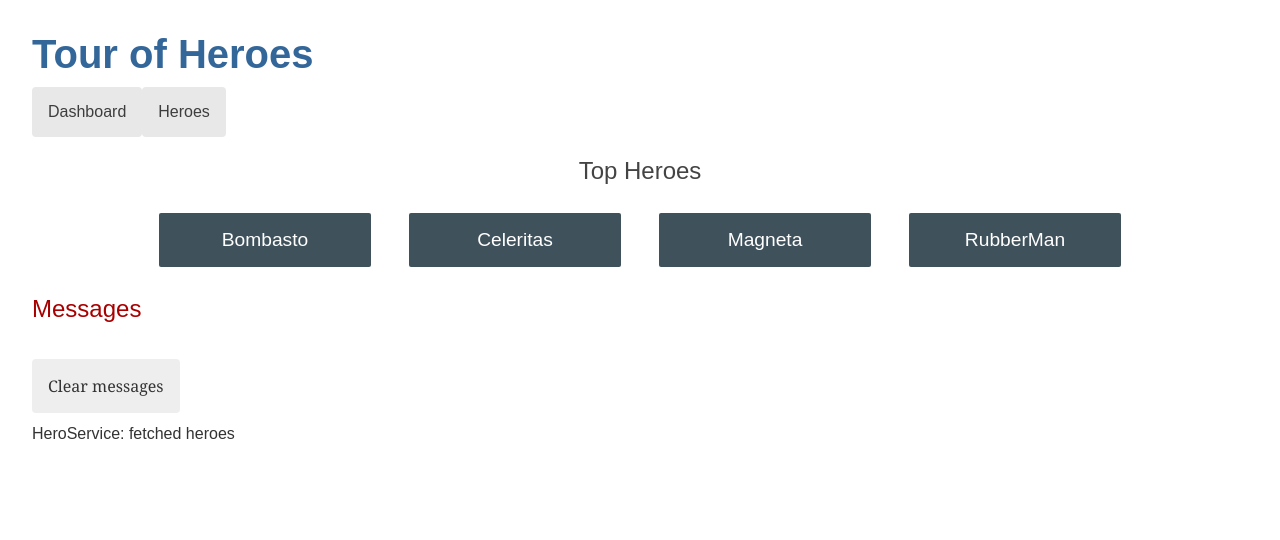
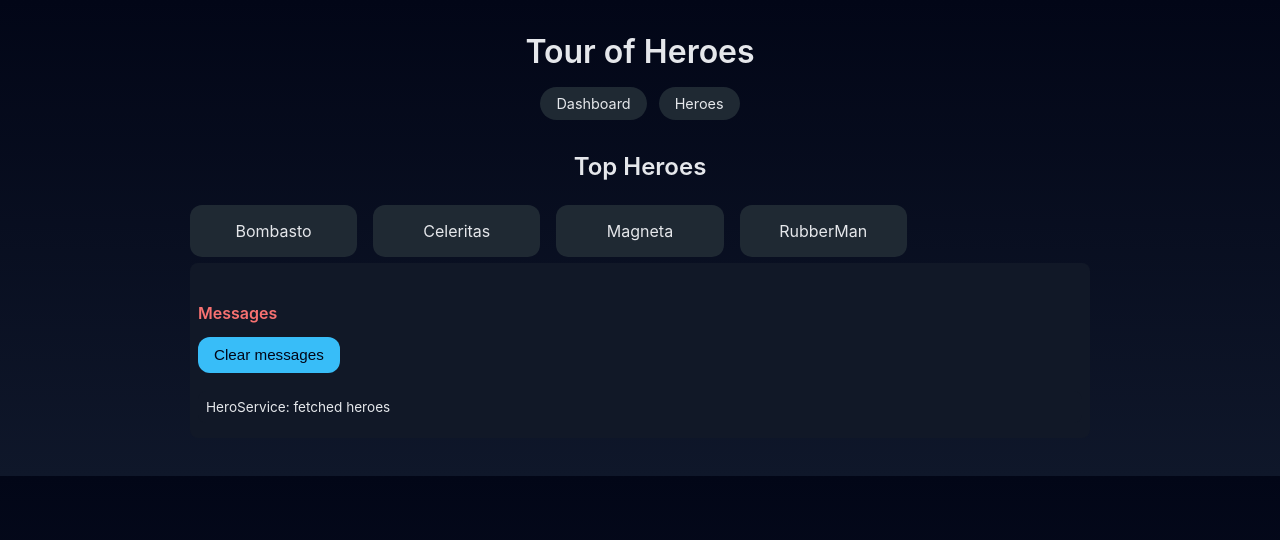
Before and after one commit to davide-muzzi/tour-of-heroes, an Angular app in the folder angular-tour-of-heroes/: page /dashboard in a window 1280 px wide. Shown: the top 540 px of the page. Built offline with nearby package versions, Linux system fonts and the light colour scheme.

Commit message:
change design

```diff
--- a/angular-tour-of-heroes/src/app/app.scss
+++ b/angular-tour-of-heroes/src/app/app.scss
@@ -1,21 +1,32 @@
-/* AppComponent's private CSS styles */
+:host {
+  display: block;
+  max-width: 900px;
+  margin: 0 auto;
+}
+
 h1 {
-  margin-bottom: 0;
+  text-align: center;
+  margin-bottom: 1rem;
 }
+
+nav {
+  display: flex;
+  gap: 0.75rem;
+  justify-content: center;
+  margin-bottom: 2rem;
+}
+
 nav a {
-  padding: 1rem;
   text-decoration: none;
-  margin-top: 10px;
-  display: inline-block;
-  background-color: #e8e8e8;
-  color: #3d3d3d;
-  border-radius: 4px;
+  padding: 0.5rem 1rem;
+  border-radius: 999px;
+  background: var(--card);
+  color: var(--text);
+  font-size: 0.9rem;
+  transition: background 0.15s ease;
 }
 
 nav a:hover {
-  color: white;
-  background-color: #42545c;
+  background: var(--primary);
+  color: #020617;
 }
-nav a:active {
-  background-color: black;
-}
--- a/angular-tour-of-heroes/src/app/dashboard/dashboard.scss
+++ b/angular-tour-of-heroes/src/app/dashboard/dashboard.scss
@@ -1,50 +1,28 @@
-/* DashboardComponent's private CSS styles */
-
 h2 {
   text-align: center;
+  margin-bottom: 1.5rem;
 }
 
 .heroes-menu {
-  padding: 0;
-  margin: auto;
-  max-width: 1000px;
-
-  /* flexbox */
-  display: flex;
-  flex-direction: row;
-  flex-wrap: wrap;
-  justify-content: space-around;
-  align-content: flex-start;
-  align-items: flex-start;
+  display: grid;
+  grid-template-columns: repeat(auto-fill, minmax(140px, 1fr));
+  gap: 1rem;
 }
 
-a {
-  background-color: #3f525c;
-  border-radius: 2px;
+.heroes-menu a {
+  background: var(--card);
+  border-radius: var(--radius);
   padding: 1rem;
-  font-size: 1.2rem;
+  text-align: center;
   text-decoration: none;
-  display: inline-block;
-  color: #fff;
-  text-align: center;
-  width: 100%;
-  min-width: 70px;
-  margin: 0.5rem auto;
-  box-sizing: border-box;
-
-  /* flexbox */
-  order: 0;
-  flex: 0 1 auto;
-  align-self: auto;
+  color: var(--text);
+  transition:
+    transform 0.1s ease,
+    background 0.15s ease;
 }
 
-@media (min-width: 600px) {
-  a {
-    width: 18%;
-    box-sizing: content-box;
-  }
+.heroes-menu a:hover {
+  background: var(--primary);
+  color: #020617;
+  transform: translateY(-2px);
 }
-
-a:hover {
-  background-color: #000;
-}
--- a/angular-tour-of-heroes/src/app/hero-detail/hero-detail.scss
+++ b/angular-tour-of-heroes/src/app/hero-detail/hero-detail.scss
@@ -1,24 +1,18 @@
-/* HeroDetailComponent's private CSS styles */
+h2 {
+  margin-bottom: 1rem;
+}
+
+.hero-name-field {
+  margin: 0.75rem 0;
+}
+
 label {
-  color: #435960;
-  font-weight: bold;
+  display: block;
+  margin-bottom: 0.25rem;
+  color: var(--muted);
+  font-size: 0.85rem;
 }
-input {
-  font-size: 1em;
-  padding: 0.5rem;
+
+button {
+  margin-top: 1rem;
 }
-button {
-  margin-top: 20px;
-  background-color: #eee;
-  padding: 1rem;
-  border-radius: 4px;
-  font-size: 1rem;
-}
-button:hover {
-  background-color: #cfd8dc;
-}
-button:disabled {
-  background-color: #eee;
-  color: #ccc;
-  cursor: auto;
-}
--- a/angular-tour-of-heroes/src/app/heroes/heroes.scss
+++ b/angular-tour-of-heroes/src/app/heroes/heroes.scss
@@ -1,54 +1,33 @@
-/* HeroesComponent's private CSS styles */
 .heroes {
-  margin: 0 0 2em 0;
-  list-style-type: none;
+  list-style: none;
   padding: 0;
-  width: 15em;
-}
-.heroes li {
-  position: relative;
-  cursor: pointer;
+  max-width: 400px;
+  margin: 0 auto;
 }
 
-.heroes li:hover {
-  left: 0.1em;
+.heroes li {
+  margin-bottom: 0.5rem;
 }
 
 .heroes a {
-  color: #333;
+  display: flex;
+  align-items: center;
+  background: var(--card);
+  border-radius: var(--radius);
+  padding: 0.6rem;
   text-decoration: none;
-  background-color: #eee;
-  margin: 0.5em;
-  padding: 0.3em 0;
-  height: 1.6em;
-  border-radius: 4px;
-  display: block;
-  width: 100%;
+  color: var(--text);
 }
 
 .heroes a:hover {
-  color: #2c3a41;
-  background-color: #e6e6e6;
+  background: #334155;
 }
 
-.heroes a:active {
-  background-color: #525252;
-  color: #fafafa;
+.badge {
+  background: var(--primary);
+  color: #020617;
+  border-radius: 8px;
+  padding: 0.25rem 0.5rem;
+  margin-right: 0.6rem;
+  font-size: 0.75rem;
 }
-
-.heroes .badge {
-  display: inline-block;
-  font-size: small;
-  color: white;
-  padding: 0.8em 0.7em 0 0.7em;
-  background-color: #405061;
-  line-height: 1em;
-  position: relative;
-  left: -1px;
-  top: -4px;
-  height: 1.8em;
-  min-width: 16px;
-  text-align: right;
-  margin-right: 0.8em;
-  border-radius: 4px 0 0 4px;
-}
--- a/angular-tour-of-heroes/src/app/messages/messages.scss
+++ b/angular-tour-of-heroes/src/app/messages/messages.scss
@@ -1,19 +1,18 @@
-/* MessagesComponent's private CSS styles */
 h2 {
-  color: #a80000;
-  font-family: Arial, Helvetica, sans-serif;
-  font-weight: lighter;
+  margin-top: 2rem;
+  font-size: 1rem;
+  color: #f87171;
 }
 
 .clear {
-  color: #333;
-  background-color: #eee;
-  margin-bottom: 12px;
-  padding: 1rem;
-  border-radius: 4px;
-  font-size: 1rem;
+  margin-bottom: 0.75rem;
 }
-.clear:hover {
-  color: white;
-  background-color: #42545c;
+
+div {
+  background: var(--surface);
+  border-radius: 8px;
+  padding: 0.5rem;
+  font-size: 0.85rem;
+  margin-bottom: 0.4rem;
+  margin-top: 0.4rem;
 }
--- a/angular-tour-of-heroes/src/styles.scss
+++ b/angular-tour-of-heroes/src/styles.scss
@@ -1,47 +1,58 @@
-/* Application-wide Styles */
-h1 {
-  color: #369;
-  font-family: Arial, Helvetica, sans-serif;
-  font-size: 250%;
+:root {
+  --bg: #0f172a;
+  --surface: #111827;
+  --card: #1f2933;
+  --primary: #38bdf8;
+  --primary-hover: #0ea5e9;
+  --text: #e5e7eb;
+  --muted: #9ca3af;
+  --radius: 12px;
 }
+
+* {
+  box-sizing: border-box;
+}
+
+body {
+  margin: 0;
+  padding: 2rem;
+  background: linear-gradient(180deg, #020617, #0f172a);
+  color: var(--text);
+  font-family: Inter, system-ui, sans-serif;
+}
+
+h1,
 h2,
 h3 {
-  color: #444;
-  font-family: Arial, Helvetica, sans-serif;
-  font-weight: lighter;
-}
-body {
-  margin: 2em;
-}
-body,
-input[type='text'],
-button {
-  color: #333;
-  font-family: Cambria, Georgia, serif;
-}
-button {
-  background-color: #eee;
-  border: none;
-  border-radius: 4px;
-  cursor: pointer;
-  color: black;
-  font-size: 1.2rem;
-  padding: 1rem;
-  margin-right: 1rem;
-  margin-bottom: 1rem;
-  margin-top: 1rem;
-}
-button:hover {
-  background-color: black;
-  color: white;
-}
-button:disabled {
-  background-color: #eee;
-  color: #aaa;
-  cursor: auto;
+  margin-top: 0;
+  font-weight: 600;
 }
 
-/* everywhere else */
-* {
-  font-family: Arial, Helvetica, sans-serif;
+button {
+  background: var(--primary);
+  border: none;
+  border-radius: var(--radius);
+  padding: 0.6rem 1rem;
+  font-size: 0.95rem;
+  cursor: pointer;
+  color: #020617;
+  transition:
+    background 0.15s ease,
+    transform 0.05s ease;
 }
+
+button:hover {
+  background: var(--primary-hover);
+}
+
+button:active {
+  transform: translateY(1px);
+}
+
+input {
+  background: var(--surface);
+  border: 1px solid #334155;
+  color: var(--text);
+  border-radius: 8px;
+  padding: 0.5rem 0.7rem;
+}
```
